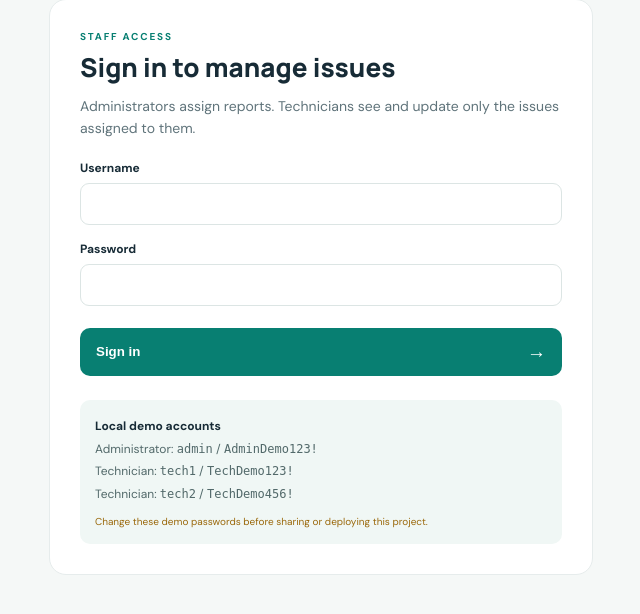
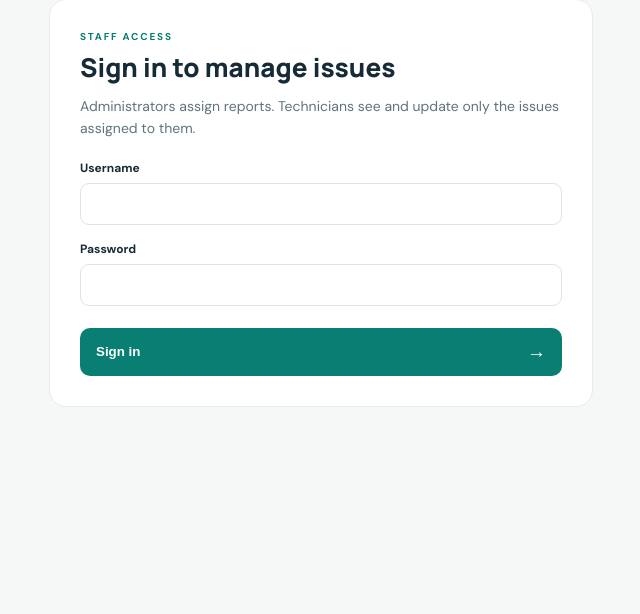
Before and after one commit to abhilashsagar05/CampusCare-DevOps, a Flask app: page /login in a window 1280 px wide. Shown: the part 143-757 px from the top of the page, without its empty margins (319-959 px from the left). Run offline with Flask 3, Linux system fonts and the light colour scheme; some libraries are stand-ins or nearby versions.

Commit message:
Remove demo credentials note from staff login page

```diff
--- a/templates/login.html
+++ b/templates/login.html
@@ -4,4 +4,4 @@
 <main class="container narrow"><section class="panel login-panel"><p class="eyebrow">STAFF ACCESS</p><h2>Sign in to manage issues</h2><p class="intro-copy">Administrators assign reports. Technicians see and update only the issues assigned to them.</p>
 {% with messages = get_flashed_messages(with_categories=true) %}{% if messages %}<div class="messages">{% for category, message in messages %}<p class="flash {{ category }}">{{ message }}</p>{% endfor %}</div>{% endif %}{% endwith %}
 <form method="post" action="{{ url_for('login') }}"><label for="username">Username</label><input id="username" name="username" autocomplete="username" required><label for="password">Password</label><input id="password" name="password" type="password" autocomplete="current-password" required><button class="primary-button" type="submit">Sign in <span>→</span></button></form>
-<div class="demo-note"><strong>Local demo accounts</strong><br>Administrator: <code>admin</code> / <code>AdminDemo123!</code><br>Technician: <code>tech1</code> / <code>TechDemo123!</code><br>Technician: <code>tech2</code> / <code>TechDemo456!</code><br><small>Change these demo passwords before sharing or deploying this project.</small></div></section></main></body></html>
+</section></main></body></html>
```
